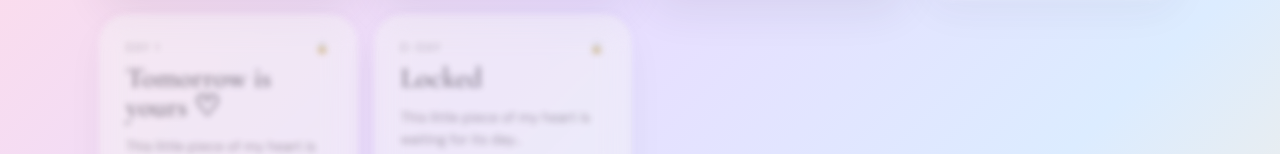
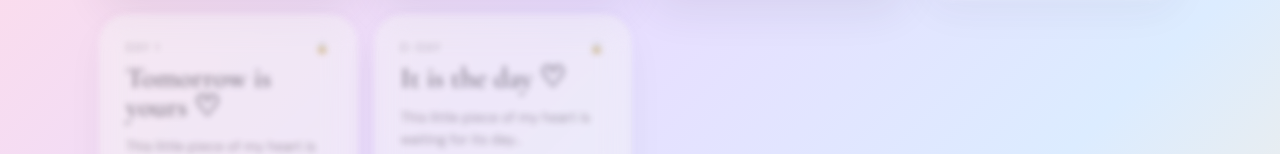
Before and after one commit to anupriiisss/something_special_for_someone_special, a plain HTML site: page index.html in a window 1280 px wide. Shown: the part 2594-2748 px from the top of the page. Drawn offline with nearby package versions, Linux system fonts and the light colour scheme.

Commit message:
index.html

```diff
--- a/index.html
+++ b/index.html
@@ -382,8 +382,10 @@ const WISHES = [
 
   {
     day: 0,
-    title: "Locked",
-
+    title: "It is the day ♡",
+    message: "If you only remember one thing from this countdown, let it be this: you are loved.",
+    type: "image",
+    image: "media/media_day00.1.png"
   },
 
 
```
